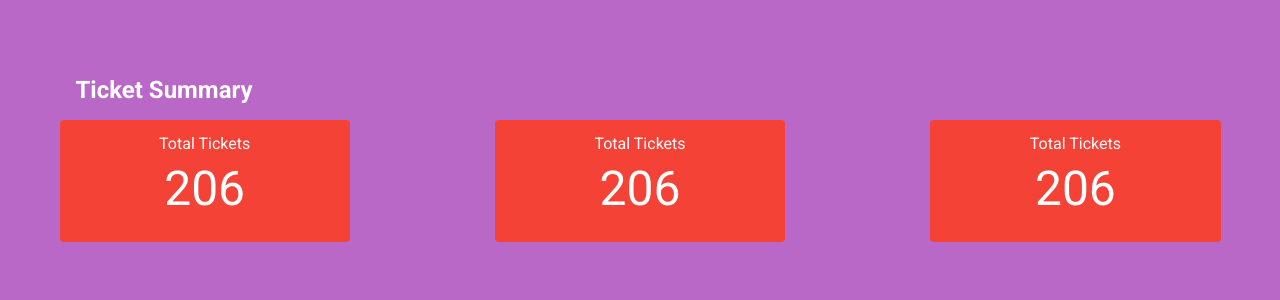
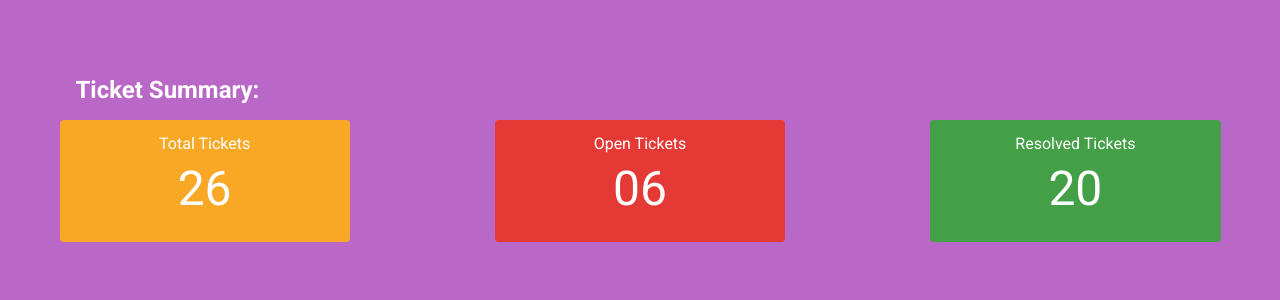
Before and after one commit to adityajain-Infobeans/vue-training, a Vue app in the folder Jira Lite (Project)/front-end/: page /dashboard in a window 1280 px wide. Shown: the top 300 px of the page. Built offline with nearby package versions, Linux system fonts and the light colour scheme.

Commit message:
tickets summary completed

```diff
--- a/Jira Lite (Project)/front-end/src/components/Dashboard/TicketsSummary.vue
+++ b/Jira Lite (Project)/front-end/src/components/Dashboard/TicketsSummary.vue
@@ -2,22 +2,30 @@
   <div>
     <v-container class="">
       <v-row class="mt-12 pl-4">
-        <h2>Ticket Summary</h2>
+        <h2 class="heading font-weight-bold">Ticket Summary:</h2>
       </v-row>
       <v-row class="mt-6 text-center">
-        <v-col cols="3" class="red white--text rounded" elevation="2">
+        <v-col
+          cols="3"
+          class="yellow darken-3 white--text rounded"
+          elevation="4"
+        >
           <p class="heading mb-2">Total Tickets</p>
-          <p class="display-2">206</p>
+          <p class="display-2">26</p>
         </v-col>
         <v-spacer></v-spacer>
-        <v-col cols="3" class="red white--text rounded" elevation="2">
-          <p class="heading mb-2">Total Tickets</p>
-          <p class="display-2">206</p>
+        <v-col cols="3" class="red darken-1 white--text rounded" elevation="4">
+          <p class="heading mb-2">Open Tickets</p>
+          <p class="display-2">06</p>
         </v-col>
         <v-spacer></v-spacer>
-        <v-col cols="3" class="red white--text rounded" elevation="2">
-          <p class="heading mb-2">Total Tickets</p>
-          <p class="display-2">206</p>
+        <v-col
+          cols="3"
+          class="green darken-1 white--text rounded"
+          elevation="4"
+        >
+          <p class="heading mb-2">Resolved Tickets</p>
+          <p class="display-2">20</p>
         </v-col>
       </v-row>
     </v-container>
```
